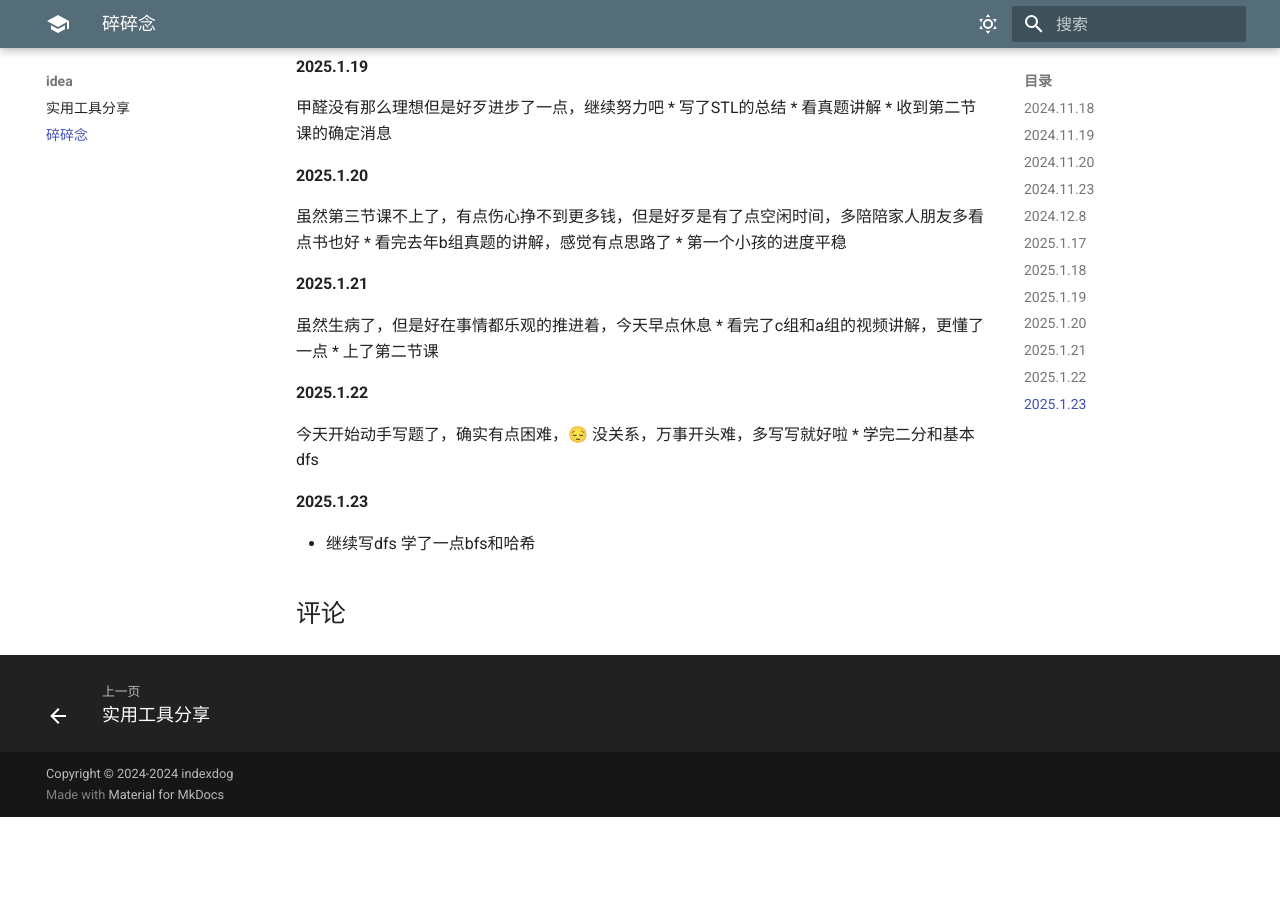
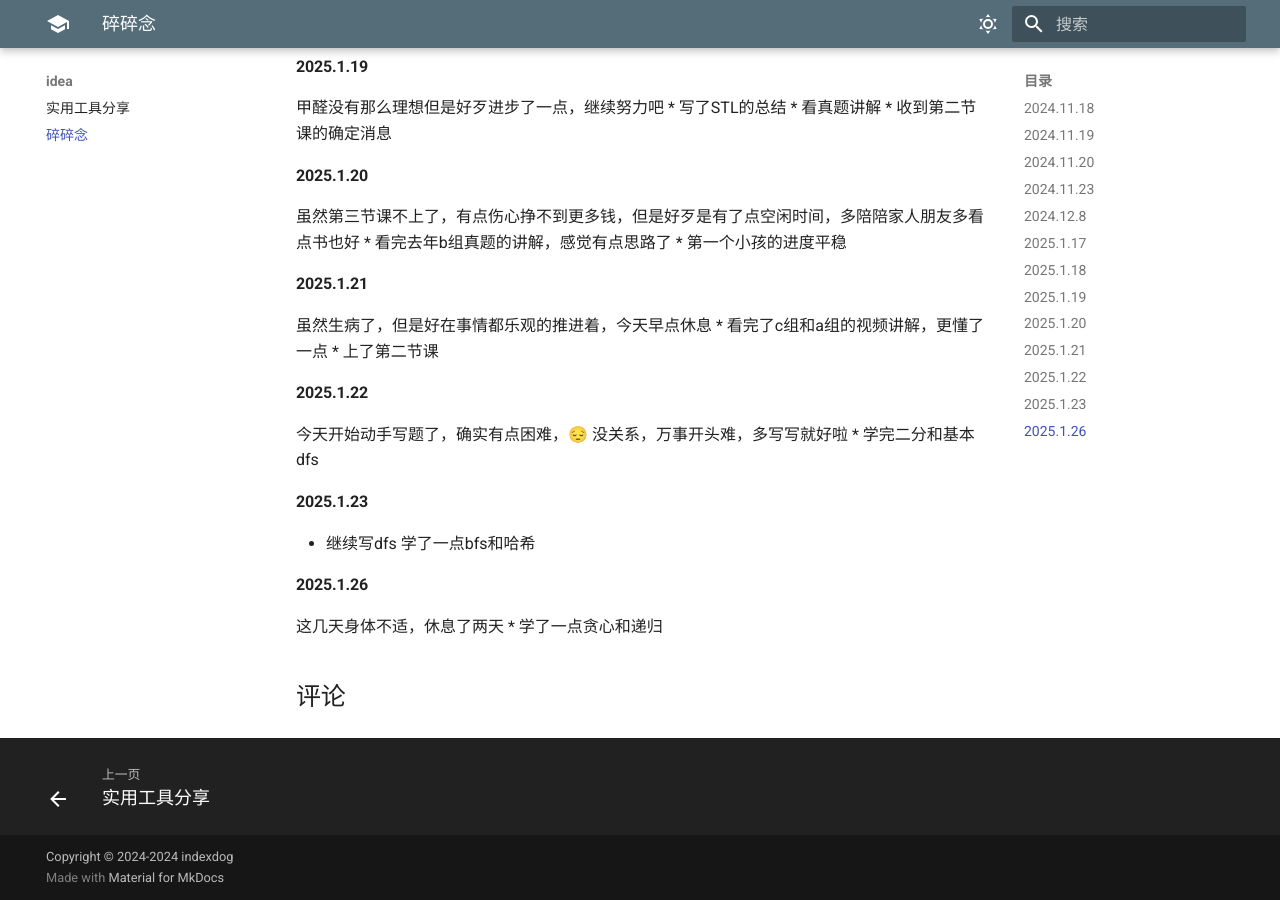
Before and after one commit to indexdog/indexdog.github.io, an MkDocs documentation site: the page built from docs/blog/chat.md, in a window 1280 px wide and 900 px high, scrolled down 1440 px. Built offline with MkDocs 1.6.1 and Material for MkDocs 9.7.7, drawn with Linux system fonts in a browser that asks for light colours; comment, search, counter and statistics services are not loaded; before the commit the page ends 2257 px from its top, so only the background shows below that.

Commit message:
Update chat.md

```diff
--- a/docs/blog/chat.md
+++ b/docs/blog/chat.md
@@ -78,3 +78,7 @@ nemu我日/死你
 
 #### 2025.1.23
 * 继续写dfs 学了一点bfs和哈希
+
+#### 2025.1.26
+这几天身体不适，休息了两天
+* 学了一点贪心和递归
```
